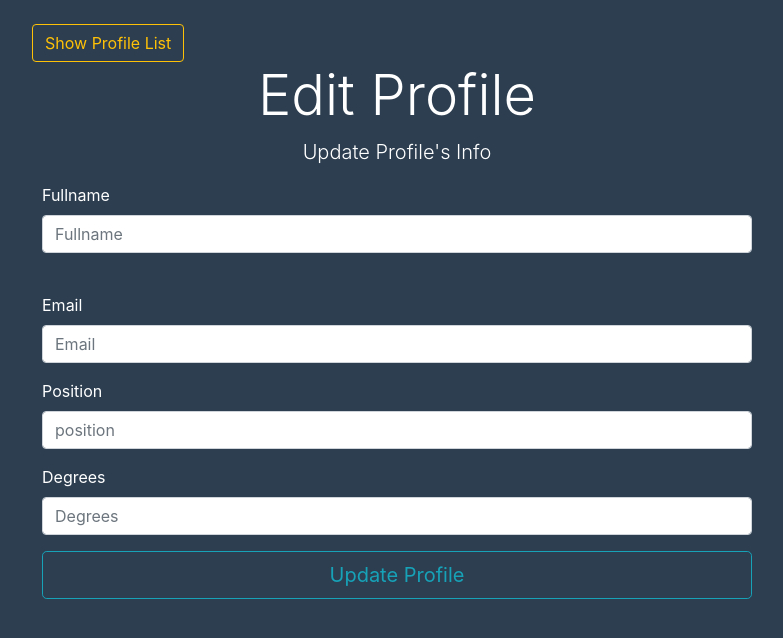
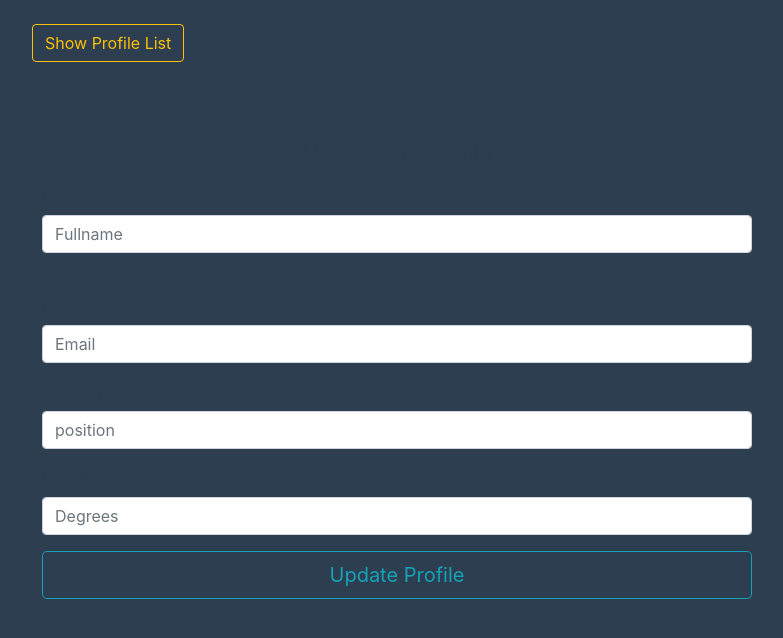
Before and after one commit to beny098/academic-staff-website, a React (Create React App) app in the folder frontend/: page /edit-book/1 in a window 1280 px wide. Shown: the top 638 px of the page, without its empty margins (243-1026 px from the left). Built offline with nearby package versions, Linux system fonts and the light colour scheme; no server answers.

Commit message:
Update App.css

```diff
--- a/frontend/src/App.css
+++ b/frontend/src/App.css
@@ -16,7 +16,7 @@
   align-items: center;
   justify-content: center;
   font-size: calc(10px + 2vmin);
-  color: white;
+  color: #2c3e50;;
 }
 
 .App-link {
@@ -35,19 +35,19 @@
 .CreateBook {
   background-color: #2c3e50;
   min-height: 100vh;
-  color: white;
+  color: #2c3e50;;
 }
 
 .ShowBookDetails {
   background-color: #2c3e50;
   min-height: 100vh;
-  color: white;
+  color: #2c3e50;;
 }
 
 .UpdateBookInfo {
   background-color: #2c3e50;
   min-height: 100vh;
-  color: white;
+  color: #2c3e50;;
 }
 
 .ShowBookList {
```
